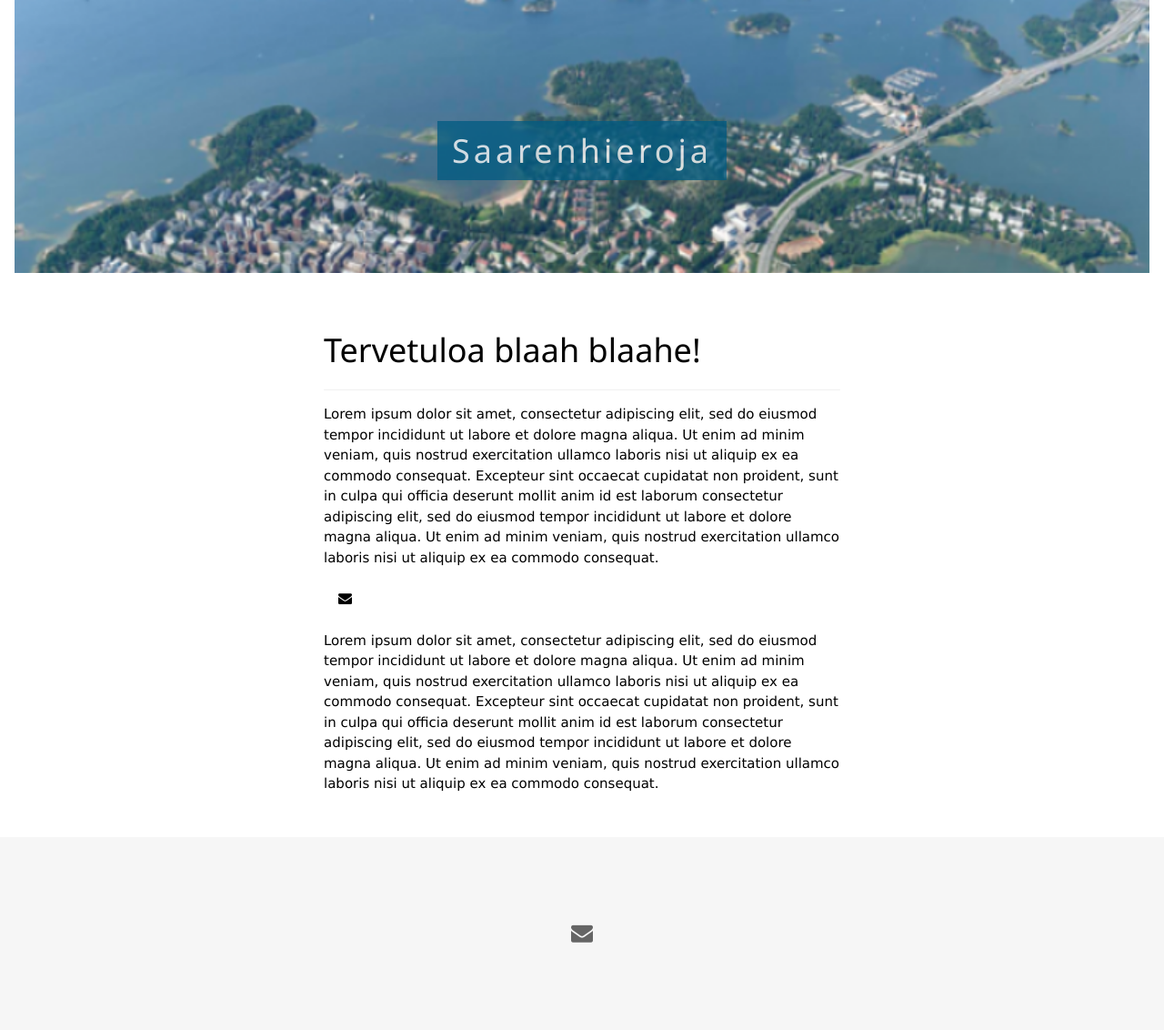
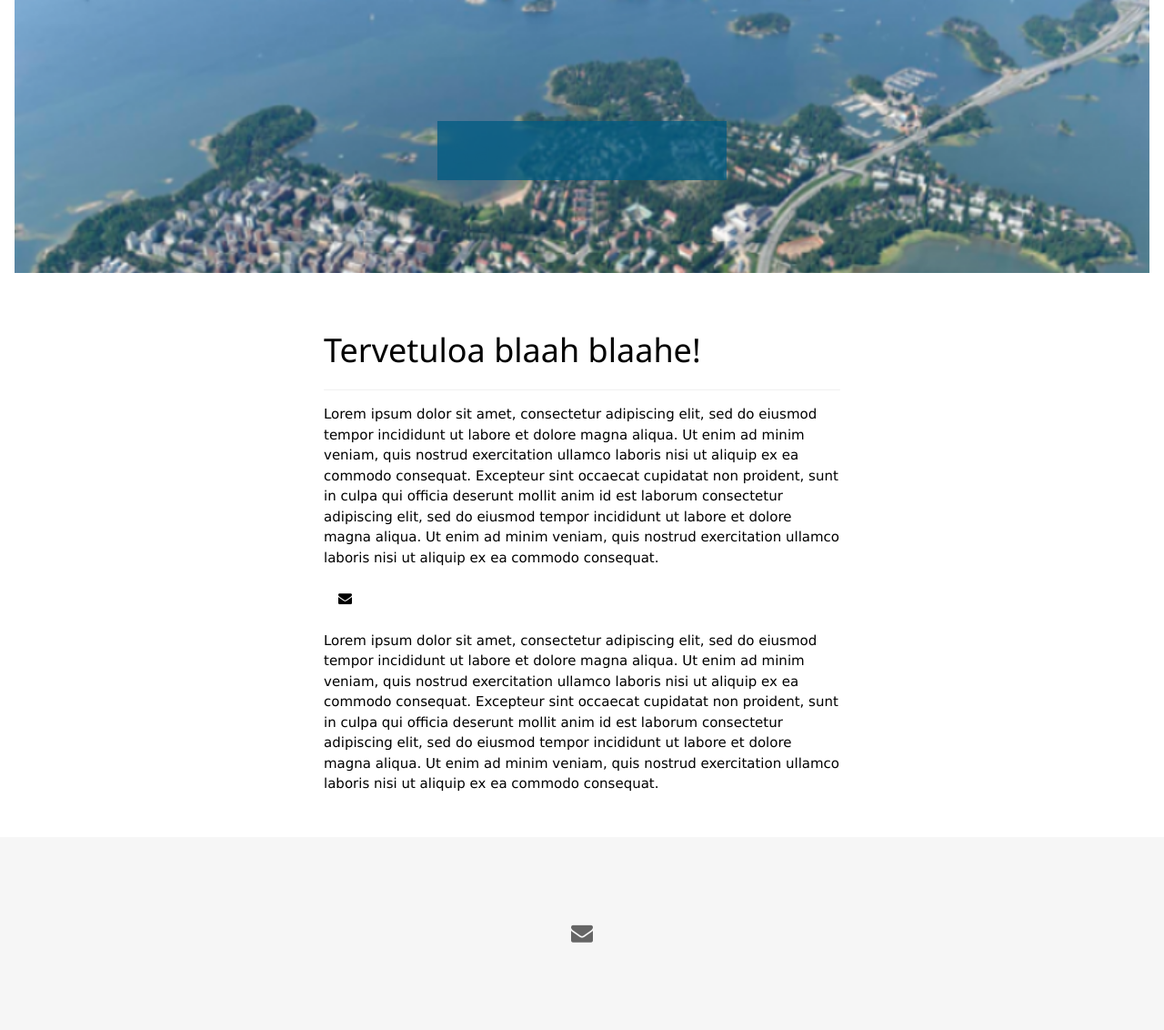
Before and after one commit to saarenhieroja/saarenhieroja.github.io, a Jekyll site: the page built from index.html, in a window 1280 px wide. Shown: the whole page at 91% size. Built offline with Jekyll 4.4.1, drawn with Linux system fonts in a browser that asks for light colours.

Commit message:
Update main.css

```diff
--- a/css/main.css
+++ b/css/main.css
@@ -56,5 +56,5 @@
 }
 
 .w3-sh-bg {
-    background-color:#005b82!important;
+    color:#005b82!important; background-color:#005b82!important;
 }
```
